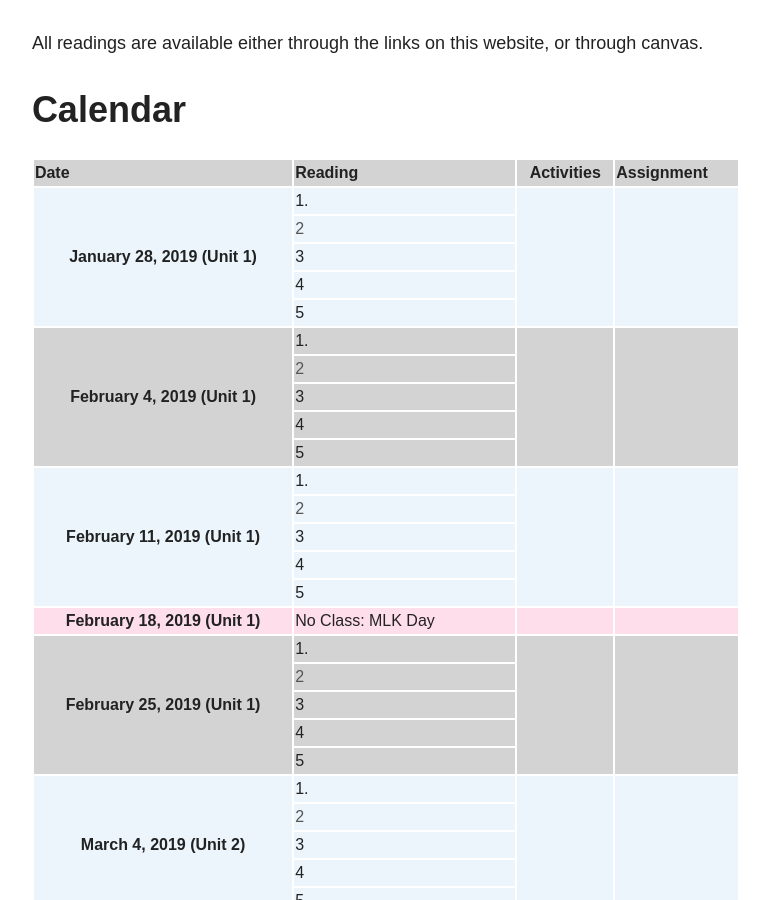
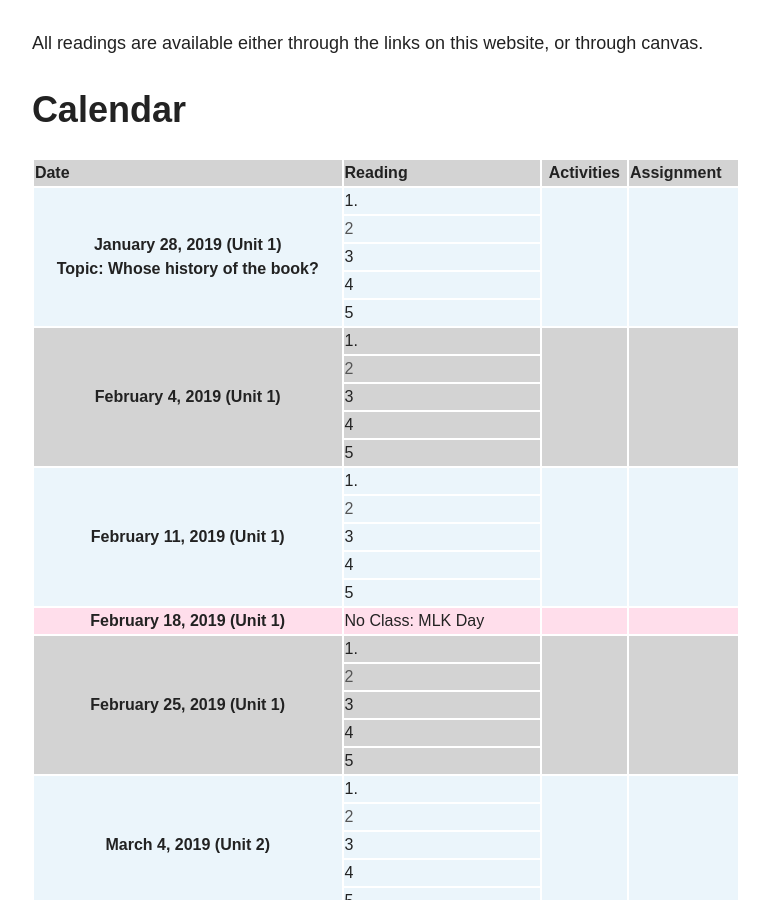
Before and after one commit to halperta/2019-bookhistory, a Jekyll site: the page built from schedule/index.md, in a window 1280 px wide and 900 px high, scrolled down 543 px. Shown: the whole window, without its empty margins (254-1023 px from the left). Built offline with Jekyll 4.4.1, drawn with Linux system fonts in a browser that asks for light colours; nearby versions of some CDN libraries; some of the changed text lies outside the part shown.

```diff
--- a/schedule/index.md
+++ b/schedule/index.md
@@ -16,7 +16,7 @@ All readings are available either through the links on this website, or through
   </tr>
 
   <tr bgcolor="#EBF5FB">
-    <th rowspan="5">January 28, 2019 (Unit 1)</th>
+    <th rowspan="5">January 28, 2019 (Unit 1) <br> Topic: Whose history of the book? </th>
       <td> 1. </td>
       <td rowspan="5"> </td>
       <td rowspan="5">   </td>
```
Also changed, not shown: other parts of schedule/index.md (+1 -1 lines).
